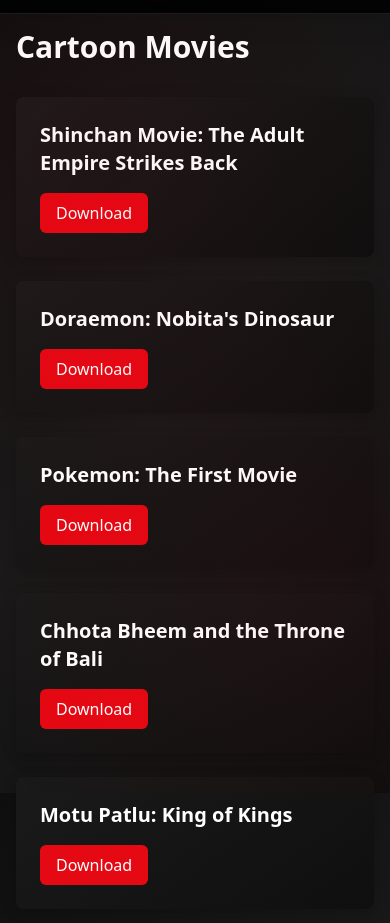
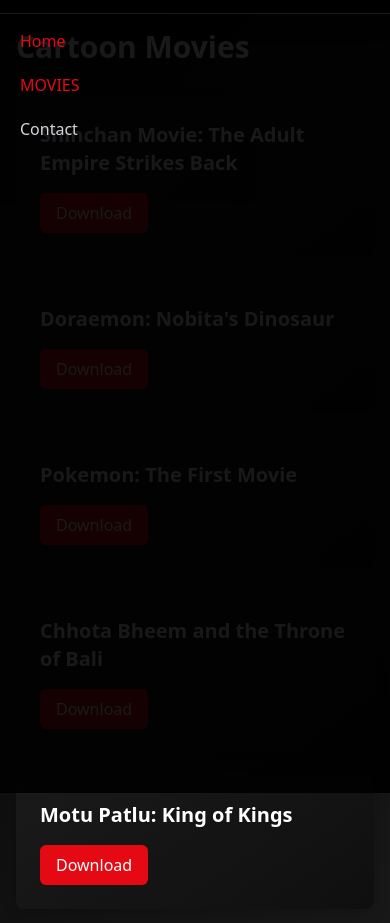
Before and after one commit to bigshowankit33/titanhub, a plain HTML site: page Movies.html in a window 390 px wide. Both pictures are taken after a click on the button 362 px from the left and 29 px from the top of the page. Shown: the part 51-974 px from the top of the page. Drawn offline with nearby package versions, Linux system fonts and the light colour scheme.

Commit message:
Fix movies.html mobile menu and responsiveness

```diff
--- a/Movies.html
+++ b/Movies.html
@@ -97,7 +97,7 @@
                 </div>
                 <!-- Mobile menu button -->
                 <div class="md:hidden">
-                    <button type="button" class="text-gray-400 hover:text-white focus:outline-none transition-colors duration-300">
+                    <button id="mobile-menu-button" type="button" class="text-gray-400 hover:text-white focus:outline-none transition-colors duration-300">
                         <svg class="h-6 w-6" fill="none" viewBox="0 0 24 24" stroke="currentColor">
                             <path stroke-linecap="round" stroke-linejoin="round" stroke-width="2" d="M4 6h16M4 12h16M4 18h16" />
                         </svg>
@@ -110,7 +110,7 @@
     <!-- Main Content -->
     <main class="max-w-screen-xl mx-auto px-4 sm:px-6 lg:px-8 pt-20 pb-12">
         <h2 class="text-3xl font-bold mb-8">Cartoon Movies</h2>
-        <div class="grid grid-cols-1 sm:grid-cols-2 md:grid-cols-3 gap-6">
+        <div class="grid grid-cols-1 sm:grid-cols-2 md:grid-cols-3 lg:grid-cols-4 gap-6">
             <!-- Movie 1 -->
             <div class="card-bg rounded-lg p-6 flex flex-col gap-4 items-start hover:scale-105 hover:shadow-xl transition-all duration-300">
                 <h3 class="text-xl font-bold">Shinchan Movie: The Adult Empire Strikes Back</h3>
@@ -140,12 +140,29 @@
     </main>
 
     <!-- Mobile Menu (Hidden by default) -->
-    <div class="hidden md:hidden">
+    <div id="mobile-menu" class="hidden md:hidden pt-16 bg-black/90 fixed top-0 left-0 w-full h-full z-40">
         <div class="px-2 pt-2 pb-3 space-y-1 sm:px-3">
-            <a href="index.html" class="text-gray-300 hover:text-white block px-3 py-2 rounded-md text-base font-medium">Home</a>
+            <a href="index.html" class="text-netflix-red block px-3 py-2 rounded-md text-base font-medium">Home</a>
             <a href="movies.html" class="text-netflix-red block px-3 py-2 rounded-md text-base font-medium">MOVIES</a>
             <a href="contact.html" class="text-gray-300 hover:text-white block px-3 py-2 rounded-md text-base font-medium">Contact</a>
         </div>
     </div>
+    <script>
+      document.addEventListener('DOMContentLoaded', function() {
+        const menuBtn = document.getElementById('mobile-menu-button');
+        const mobileMenu = document.getElementById('mobile-menu');
+        if (menuBtn && mobileMenu) {
+          menuBtn.addEventListener('click', () => {
+            mobileMenu.classList.toggle('hidden');
+          });
+          // Close menu when a link is clicked
+          mobileMenu.querySelectorAll('a').forEach(link => {
+            link.addEventListener('click', () => {
+              mobileMenu.classList.add('hidden');
+            });
+          });
+        }
+      });
+    </script>
 </body>
 </html>
```
